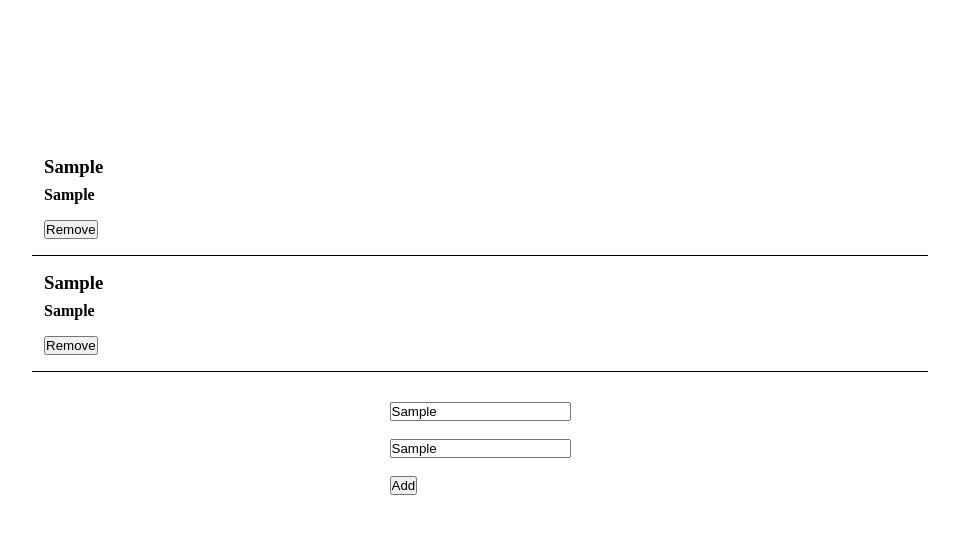
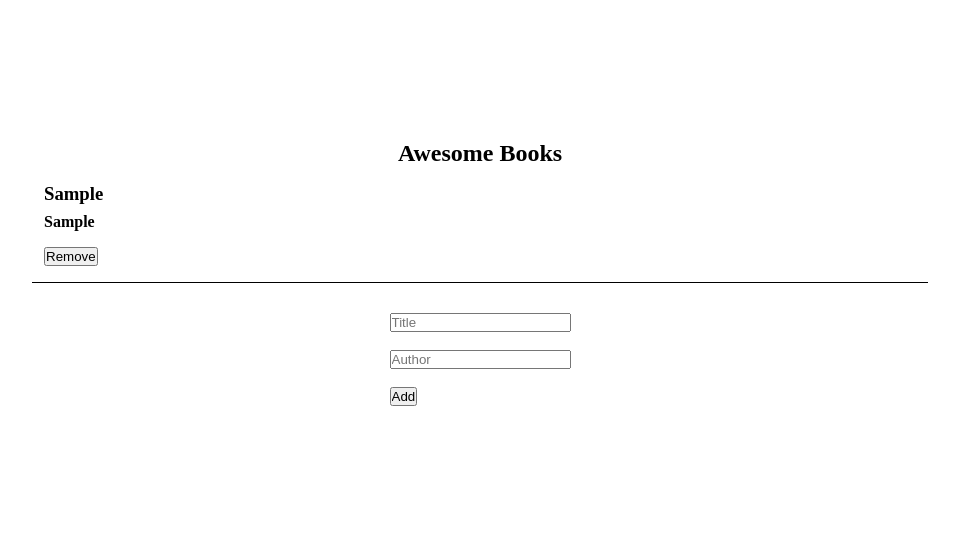
Before and after one commit to BB-Simon/awesome-books, a website: page index.html in a window 1280 px wide. Both pictures are taken after typing "Sample", "Sample" into the empty fields and a click on the input "Add". Shown: the whole page, without its empty margins (160-1119 px from the left). Drawn offline with Linux system fonts and the light colour scheme.

Commit message:
Add on submit and remove book methods

```diff
--- a/index.html
+++ b/index.html
@@ -12,12 +12,9 @@
 <body>
   <main>
     <section class="section">
+      <h1>Awesome Books</h1>
       <ul id="book-list" class="list-wrapper">
-        <!-- <li class="list-item">
-          <h3>Book Title</h3>
-          <h4>Book Author</h4>
-          <button>Remove</button>
-        </li> -->
+        <!-- Dynamic book list comes here -->
       </ul>
     </section>
     <section class="section">
--- a/js/index.js
+++ b/js/index.js
@@ -1,42 +1,49 @@
-const addBookForm = document.getElementById("add-book");
-const bookList = document.getElementById("book-list");
-const books = [];
+const addBookForm = document.getElementById('add-book');
+const bookListContainer = document.getElementById('book-list');
+let books = [];
 
+function addBookToTheList() {
+  bookListContainer.innerHTML = '';
+  books.forEach((book) => {
+    const li = document.createElement('li');
+    li.classList.add('list-item');
+    const html = `
+      <h3>${book.title}</h3>
+      <h4>${book.author}</h4>
+      <button class='remove-book' data-id=${book.id}>Remove</button>
+      `;
 
-function addBookToTheList(book, cb) {
-  const li = document.createElement("li");
-  li.classList.add('list-item');
-  li.innerHTML = `
-    <h3>${book.title}</h3>
-    <h4>${book.author}</h4>
-    <button id="remove-book" data-id=${book.id}>Remove</button>
-    `;
-
-  bookList.appendChild(li)
-
-  const removeBnt = document.getElementById("remove-book");
-  removeBnt.addEventListener('click', cb())
+    li.innerHTML = html;
+    bookListContainer.appendChild(li);
+    const removeBtns = document.querySelectorAll('.remove-book');
+    removeBtns.forEach((btn) => {
+      const id = btn.getAttribute('data-id');
+      btn.addEventListener('click', () => {
+        // Remove book from the list
+        books = books.filter((book) => book.id !== id);
+        addBookToTheList();
+      });
+    });
+  });
 }
 
-function removeBookFromTheList(){
-  books.filter(book => book.title !== title)
-  books.forEach((book) => addBookToTheList(book))
-}
-
-
+addBookToTheList();
 
 function handleSubmit(e) {
   e.preventDefault();
 
-  const bookTitle = addBookForm['title'].value;
-  const bookAuthor = addBookForm['author'].value;
+  const bookTitle = addBookForm.title.value;
+  const bookAuthor = addBookForm.author.value;
   books.push({
-    id: 'aa',
+    id: `${Date.now()}`,
     title: bookTitle,
-    author: bookAuthor
-  })
-  books.forEach((book) => addBookToTheList(book, removeBookFromTheList))
+    author: bookAuthor,
+  });
+
+  addBookToTheList();
+
+  addBookForm.title.value = '';
+  addBookForm.author.value = '';
 }
 
-
-addBookForm.addEventListener("submit", handleSubmit);
+addBookForm.addEventListener('submit', handleSubmit);
```
